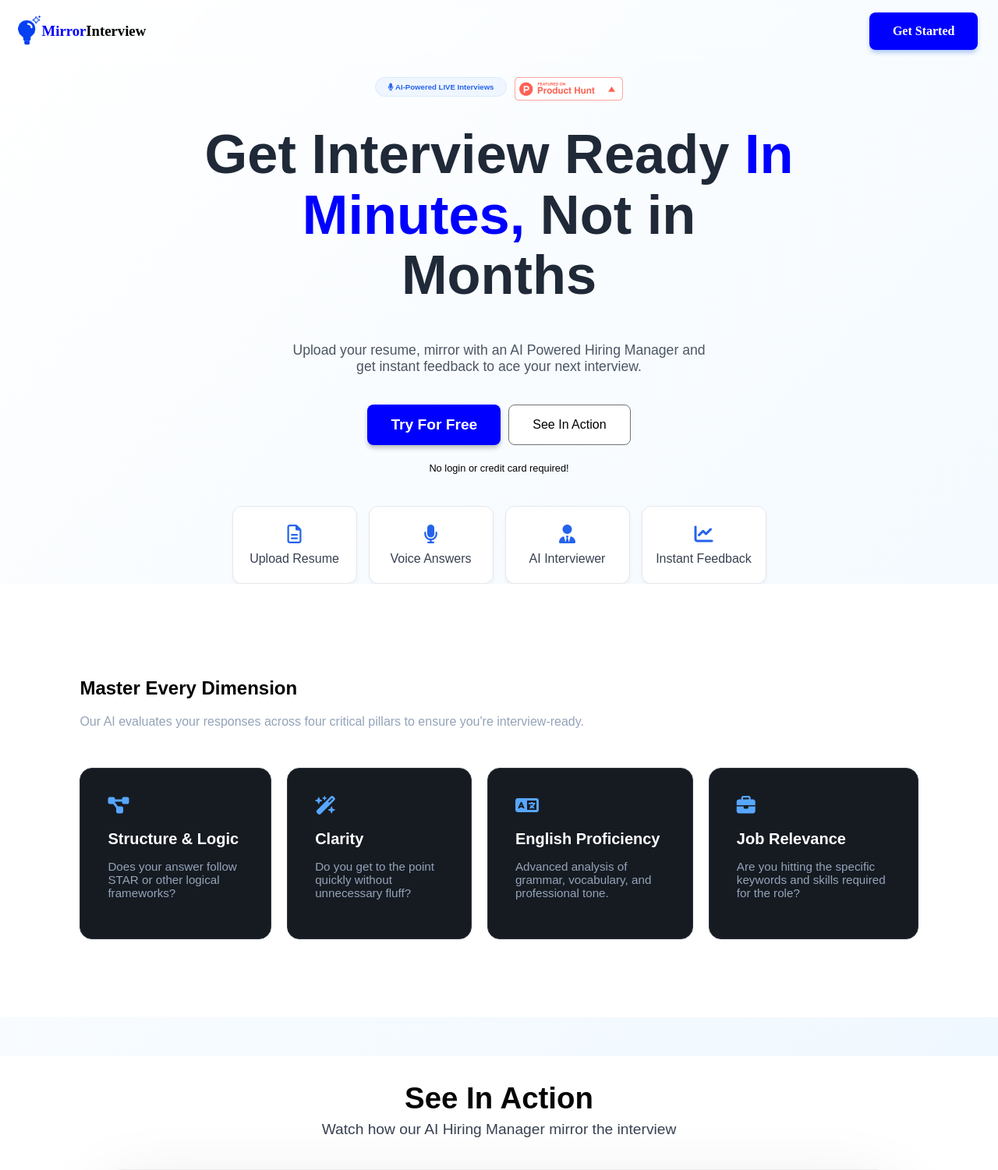
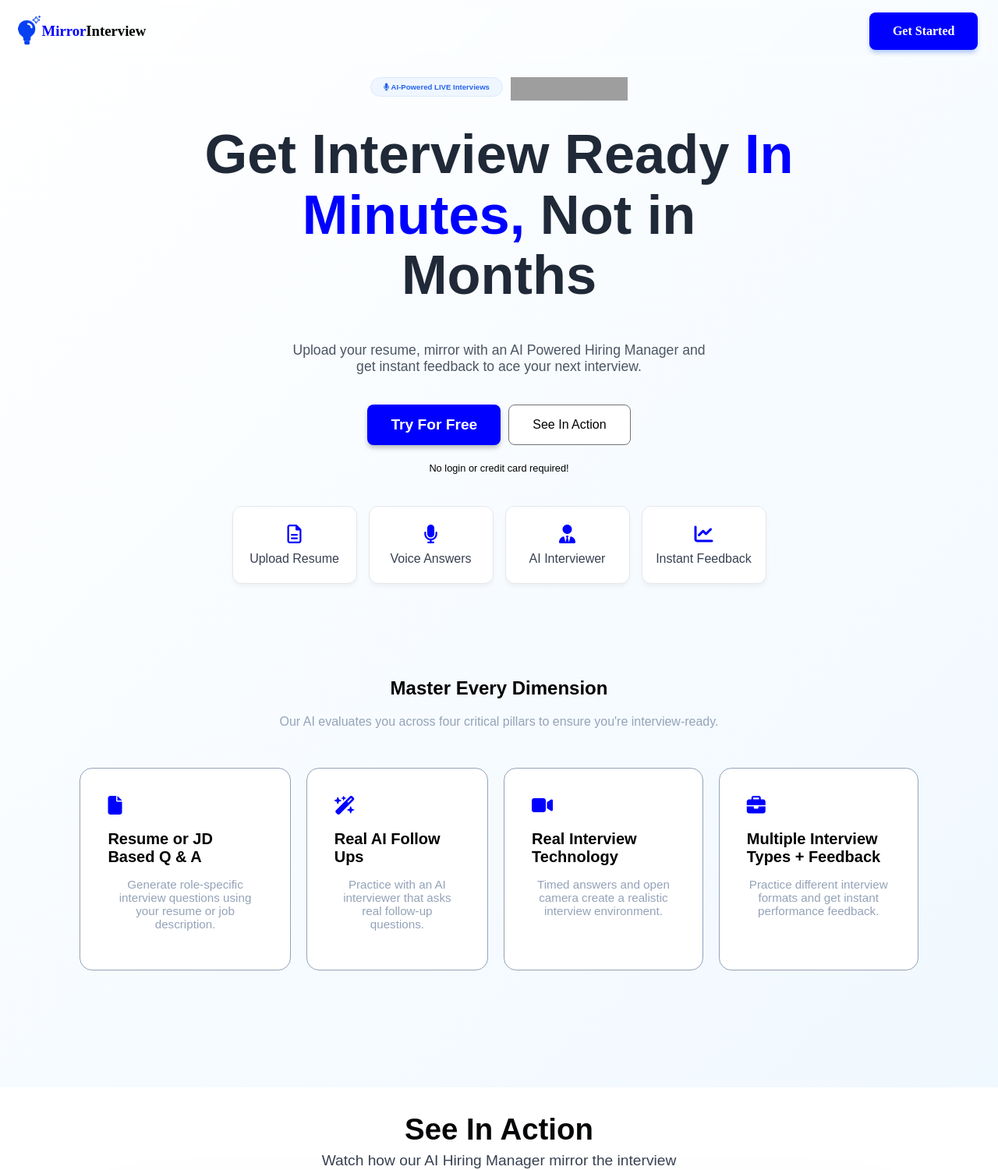
Before and after one commit to sumandas131299/RoundOne, a Flask app: page / in a window 1280 px wide. Shown: the top 1501 px of the page at 78% size. Run offline with Flask 3, Linux system fonts and the light colour scheme; grey boxes are pictures that could not be loaded.

Commit message:
pre launch again

```diff
--- a/main/static/landingPage.css
+++ b/main/static/landingPage.css
@@ -221,7 +221,7 @@ body {
 
 .card-icon {
     font-size: 1.5rem;
-    color: #2563eb;
+    color: blue;
     margin-bottom: 8px;
 }
 
@@ -485,14 +485,15 @@ body {
 
 
 /* Dark Dimension Section */
-.dimension-dark { background: white; color: white; padding: 100px 8%; }
-.dimension-dark h2 { color:black; }
-.dimension-dark p { color: var(--text-muted); }
+.dimension-dark { background: transparent; color: rgb(255, 255, 255); padding: 100px 8%; }
+.dimension-dark h2 { color:black; text-align: center; }
+.dimension-dark p { color: var(--text-muted); text-align: center; }
 
 .dim-grid { display: flex; grid-template-columns: repeat(auto-fit, minmax(240px, 1fr)); gap: 20px; margin-top: 50px; }
-.dim-card { background: var(--card-bg); border: 1px solid var(--border); padding: 35px; border-radius: 16px; }
-.dim-card i { color: #58A6FF; font-size: 1.5rem; margin-bottom: 20px; display: block; }
-.dim-card h3 { font-size: 1.25rem; margin-bottom: 12px; }
+.dim-card:hover { transform: translateY(-5px); }
+.dim-card { background: white; border: 1px solid var(--text-muted); padding: 35px; border-radius: 16px; }
+.dim-card i { color: blue; font-size: 1.5rem; margin-bottom: 20px; display: block; }
+.dim-card h3 { font-size: 1.25rem; color: #000; margin-bottom: 12px; }
 .dim-card p { color: var(--text-muted); font-size: 0.95rem; }
 
 /* STICKY SCROLL STORYTELLING */
--- a/main/templates/landing_page.html
+++ b/main/templates/landing_page.html
@@ -26,8 +26,8 @@
 	<i class="fa-solid fa-microphone"></i> AI-Powered LIVE Interviews
 	</div>
     <!-- <a class="topLoginBtn" href="#">featured on Ⓟ Product-Hunt ▲</a> -->
-    <a href="https://www.producthunt.com/posts/mirrorinterview"><img src="../static/data/pH.png" alt="">
-        </a>
+    <!-- <a href="https://www.producthunt.com/posts/mirrorinterview"><img src="../static/data/pH.png" alt="">    </a> -->
+    <a href="https://www.producthunt.com/products/mirrorinterview?embed=true&amp;utm_source=badge-featured&amp;utm_medium=badge&amp;utm_campaign=badge-mirrorinterview-prep-fast-smart" target="_blank" rel="noopener noreferrer"><img alt="MirrorInterview - Prep Fast &amp; Smart  - Your last minute interview prep tool | Product Hunt" width="250" height="54" src="https://api.producthunt.com/widgets/embed-image/v1/featured.svg?post_id=1098767&amp;theme=light&amp;t=1773570130580"></a>
     </div>
 	<h1>
 		Get Interview Ready
@@ -90,27 +90,26 @@
      <section class="dimension-dark">
         <div class="container">
             <h2>Master Every Dimension</h2>
-            <p>Our AI evaluates your responses across four critical pillars to ensure you're interview-ready.</p>
+            <p>Our AI evaluates you across four critical pillars to ensure you're interview-ready.</p>
             <div class="dim-grid">
                 <div class="dim-card">
-                    <i class="fa-solid fa-diagram-project"></i>
-                    <h3>Structure & Logic</h3>
-                    <p>Does your answer follow STAR or other logical frameworks?</p>
+                    <i class="fa-notdog fa-solid fa-file"></i>
+                    <h3>Resume or JD Based Q & A</h3>
+                    <p>Generate role-specific interview questions using your resume or job description.</p>
                 </div>
                 <div class="dim-card">
                     <i class="fa-solid fa-wand-magic-sparkles"></i>
-                    <h3>Clarity</h3>
-                    <p>Do you get to the point quickly without unnecessary fluff?</p>
+                    <h3>Real AI Follow Ups</h3>
+                    <p>Practice with an AI interviewer that asks real follow-up questions.</p>
                 </div>
                 <div class="dim-card">
-                    <i class="fa-solid fa-language"></i>
-                    <h3>English Proficiency</h3>
-                    <p>Advanced analysis of grammar, vocabulary, and professional tone.</p>
+                    <i class="fa-solid fa-video"></i>                    <h3>Real Interview Technology </h3>
+                    <p>Timed answers and open camera create a realistic interview environment.</p>
                 </div>
                 <div class="dim-card">
                     <i class="fa-solid fa-briefcase"></i>
-                    <h3>Job Relevance</h3>
-                    <p>Are you hitting the specific keywords and skills required for the role?</p>
+                    <h3>Multiple Interview Types + Feedback</h3>
+                    <p>Practice different interview formats and get instant performance feedback.</p>
                 </div>
             </div>
         </div>
```
